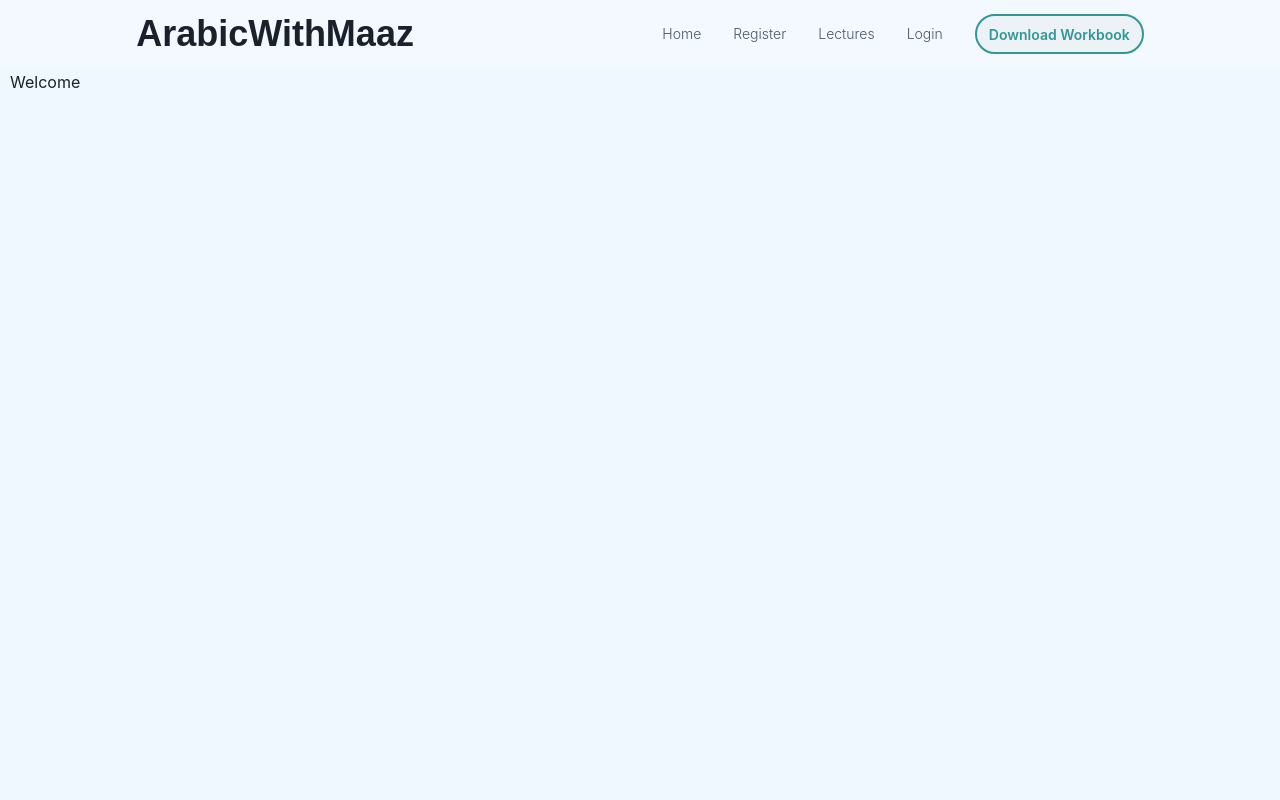
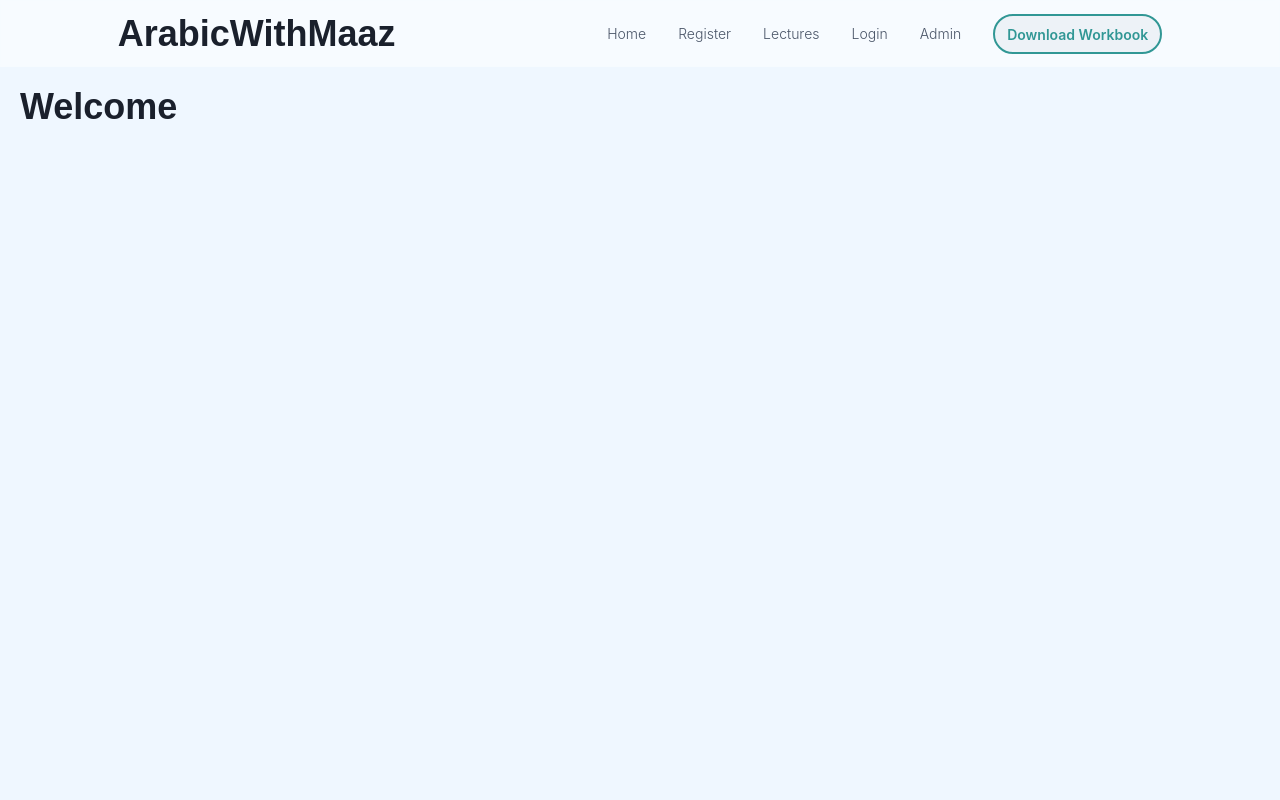
Before and after one commit to mrx7355608/client-learn-arabic, a React (Vite) app: page / in a window 1280 px wide. Shown: the top 800 px of the page. Built offline with nearby package versions, Linux system fonts and the light colour scheme; a web font is replaced by a local one.

Commit message:
some ui modifications

```diff
--- a/src/Components/Navbar.jsx
+++ b/src/Components/Navbar.jsx
@@ -8,7 +8,8 @@ export default function Navbar() {
         <Flex
             pos="fixed"
             top="0"
-            bg="whiteAlpha.400"
+            bg="whiteAlpha.600"
+            zIndex="20000"
             backdropFilter="blur(2px)"
             justifyContent={{ base: "space-between", lg: "space-around" }}
             alignItems="center"
@@ -61,8 +62,23 @@ export default function Navbar() {
                         Login
                     </Text>
                 </Link>
+                <Link to="/admin">
+                    <Text
+                        _hover={{
+                            color: "teal.500"
+                        }}
+                        fontWeight="300"
+                        fontSize="sm"
+                        color="gray.600">
+                        Admin
+                    </Text>
+                </Link>
                 <Link to="/auth/login">
                     <Button
+                        _hover={{
+                            bg: "teal.500",
+                            color: "white"
+                        }}
                         border="2px"
                         rounded="full"
                         borderColor="teal.500"
--- a/src/Pages/Welcome.jsx
+++ b/src/Pages/Welcome.jsx
@@ -1,5 +1,10 @@
+import { Box, Heading } from "@chakra-ui/react";
 import React from "react";
 
 export default function Welcome() {
-    return <div>Welcome</div>;
+    return (
+        <Box p="5">
+            <Heading>Welcome</Heading>
+        </Box>
+    );
 }
--- a/src/assets/main.css
+++ b/src/assets/main.css
@@ -3,6 +3,5 @@ body {
 }
 main {
     min-height: 100vh;
-    margin-top: 60px;
-    padding: 10px;
+    margin-top: 65px;
 }
```
